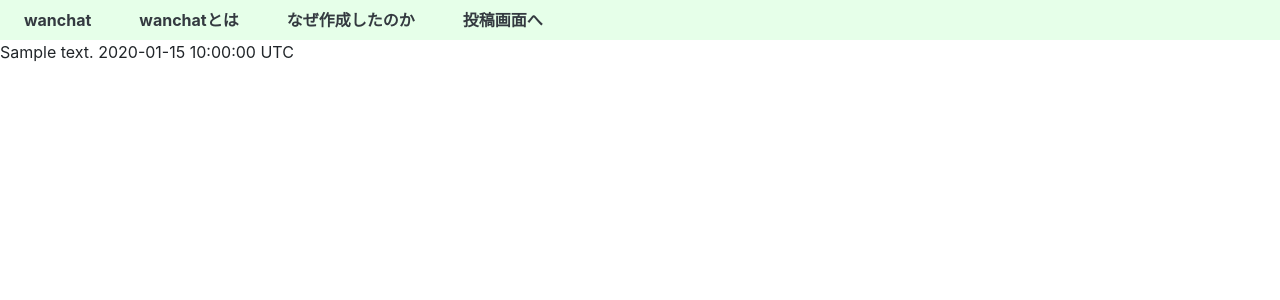
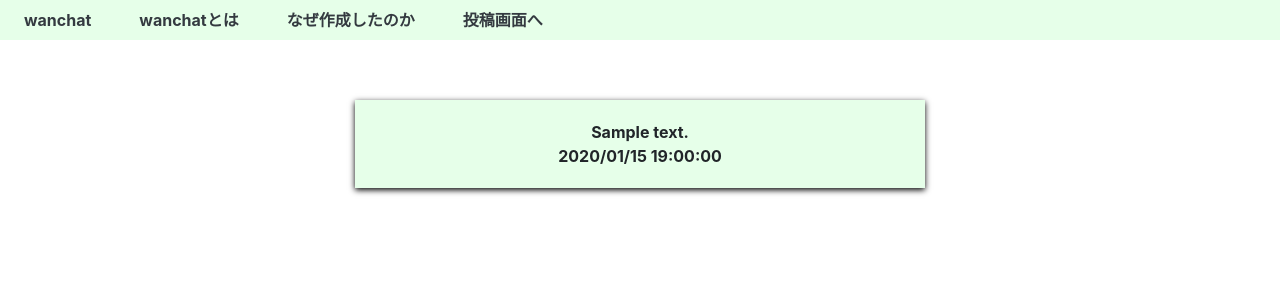
Before and after one commit to kkkkkkkkazuya/WANCHAT, a Rails app: page /posts/1 in a window 1280 px wide. Shown: the top 300 px of the page. Run offline with Rails 7, Linux system fonts and the light colour scheme; tables that the repository leaves empty hold one stand-in row (values such as "Sample post"); style sheets or scripts are compiled from the project's sources; some libraries are stand-ins or nearby versions.

Commit message:
index,show装飾 japan時間に変更

```diff
--- a/app/assets/stylesheets/application.scss
+++ b/app/assets/stylesheets/application.scss
@@ -1,6 +1,24 @@
 header {
   background-color: #E6FFE9;
 }
+
+a:link { /*アクセスしたことのないリンク*/
+color: #FFABCE;
+}
+
+a:visited { /*アクセスしたことのあるリンク*/
+color: #000000;
+}
+
+a:hover {/*マウスが上に乗っている状態*/
+color: #000000;
+}
+
+a:active {/*クリック中*/
+color: #000000;
+}
+
+
 
 .top-main {
   font-size: 60px;
@@ -37,3 +55,19 @@ header {
 .check-content {
   font-size: 30px;
 }
+
+.all-posts-index {
+max-width: 600px;
+  margin: 60px auto;
+  padding-left: 15px;
+  padding-right: 15px;
+  clear: both;
+}
+
+.content-posts-index{
+  padding: 20px 30px;
+  background-color: #E6FFE9;
+  overflow: hidden;
+  box-shadow: 0 2px 6px #000000;
+  text-align: center;
+}
--- a/app/assets/stylesheets/posts.scss
+++ /dev/null
@@ -1,3 +0,0 @@
-// Place all the styles related to the posts controller here.
-// They will automatically be included in application.css.
-// You can use Sass (SCSS) here: https://sass-lang.com/
--- a/app/views/posts/show.html.erb
+++ b/app/views/posts/show.html.erb
@@ -1,2 +1,6 @@
-<%= @post.content %>
-<%= @post.created_at %>
+<div class="all-posts-index">
+  <div class="content-posts-index font-weight-bold">
+    <%= @post.content %><br> <%#lを入れると表記が消える %>
+    <%= l @post.created_at %>
+  </div>
+</div>
--- a/config/application.rb
+++ b/config/application.rb
@@ -9,8 +9,8 @@ Bundler.require(*Rails.groups)
 module WanChat
   class Application < Rails::Application
     # Initialize configuration defaults for originally generated Rails version.
-    config.load_defaults 6.0
-
+    config.time_zone = 'Tokyo'
+    config.i18n.default_locale = :ja
     # Settings in config/environments/* take precedence over those specified here.
     # Application configuration can go into files in config/initializers
     # -- all .rb files in that directory are automatically loaded after loading
--- /dev/null
+++ b/config/locales/ja.yml
@@ -0,0 +1,4 @@
+ja:
+  time:
+    formats:
+      default: "%Y/%m/%d %H:%M:%S"
```
Also changed, not shown: app/views/posts/index.html.erb (+7 -3 lines).
